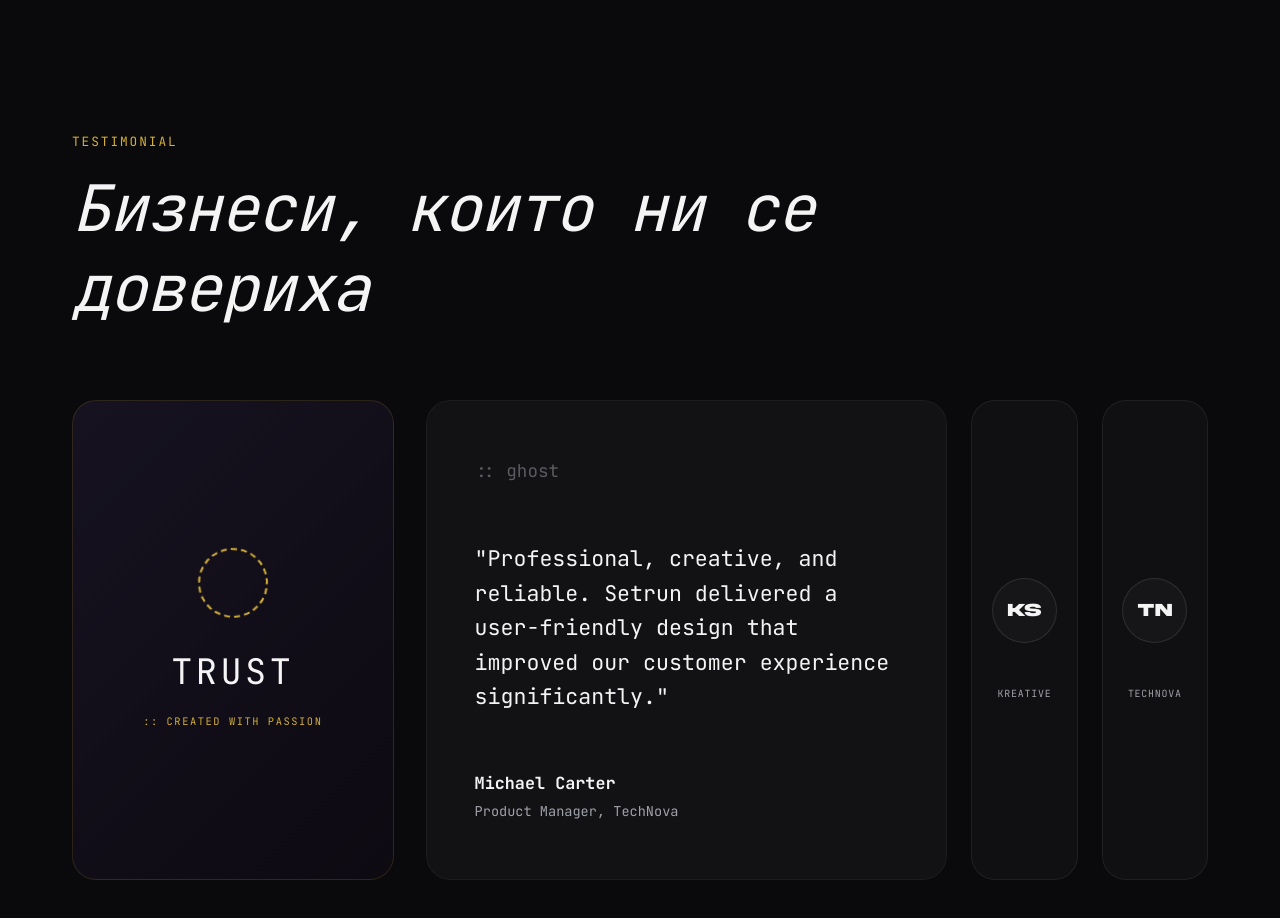
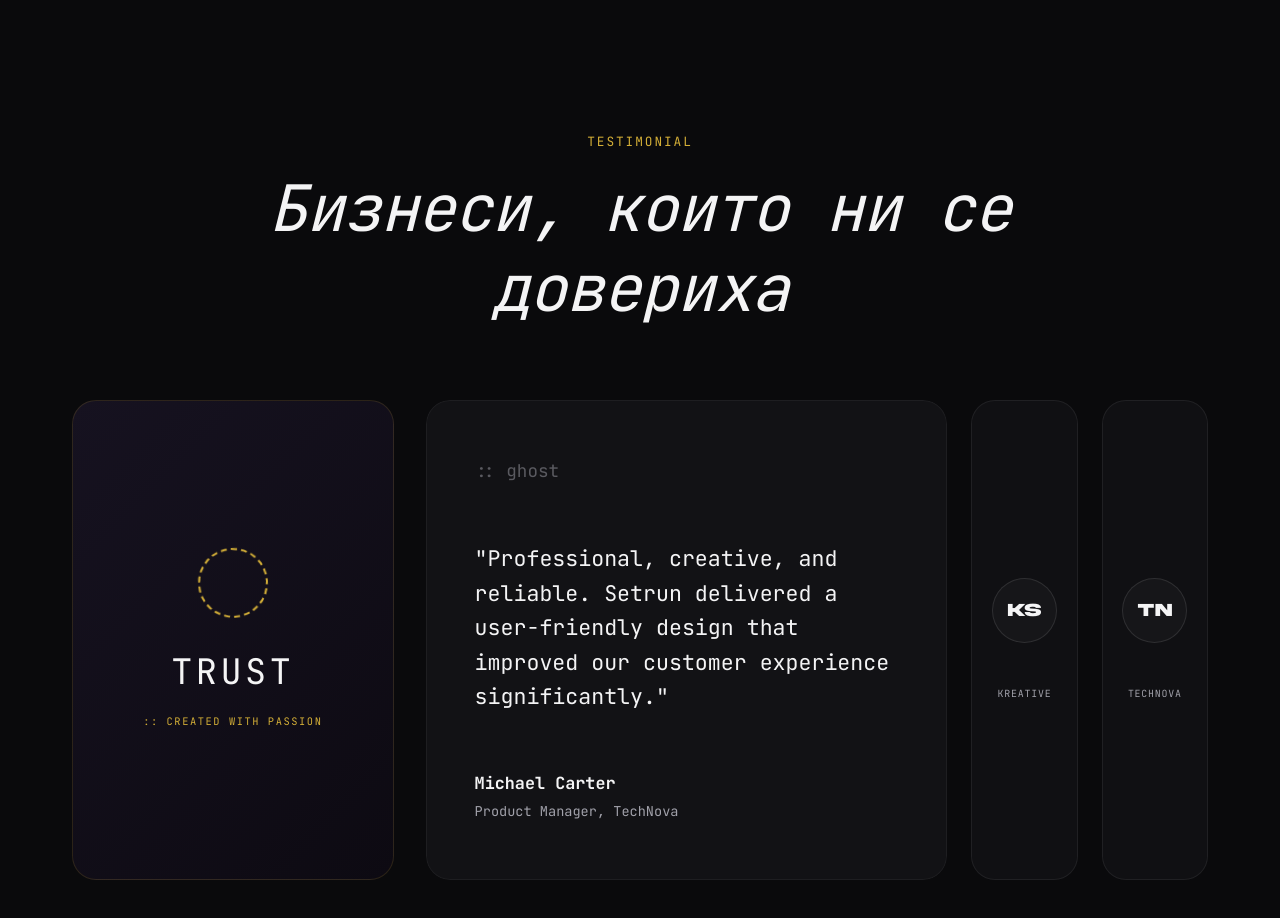
Before and after one commit to tsvetkov10/kkreativ, a React (Vite) app: page / in a window 1280 px wide. Shown: the part 8280-9198 px from the top of the page. Built offline with nearby package versions, Linux system fonts and the light colour scheme.

Commit message:
Center align 'Бизнеси, които ни се довериха' header

```diff
--- a/src/index.css
+++ b/src/index.css
@@ -1801,8 +1801,8 @@ p {
   z-index: 2;
 }
 .testimonial-header {
-  text-align: left;
-  margin-bottom: 4.5rem;
+  text-align: center;
+  margin: 0 auto 4.5rem auto;
   max-width: 800px;
 }
 .testimonial-tag {
```
